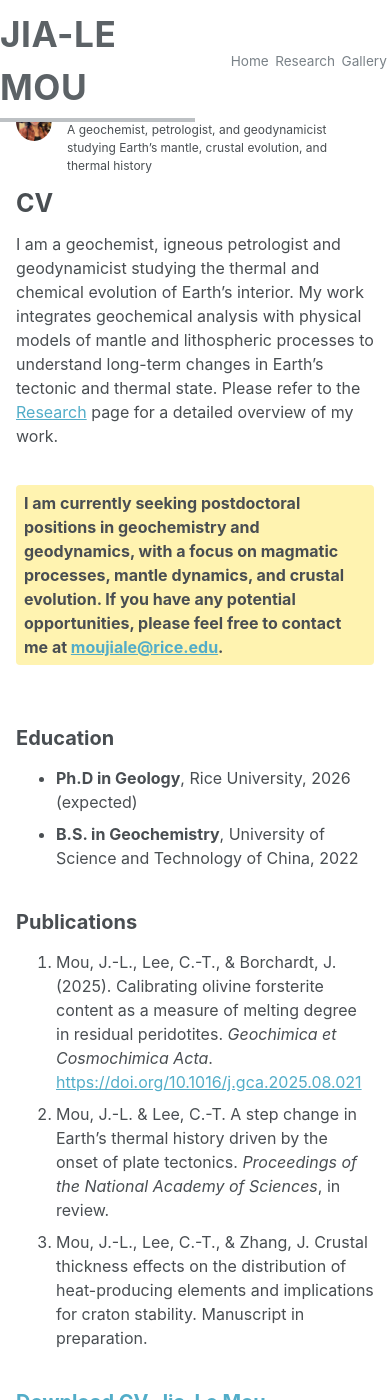
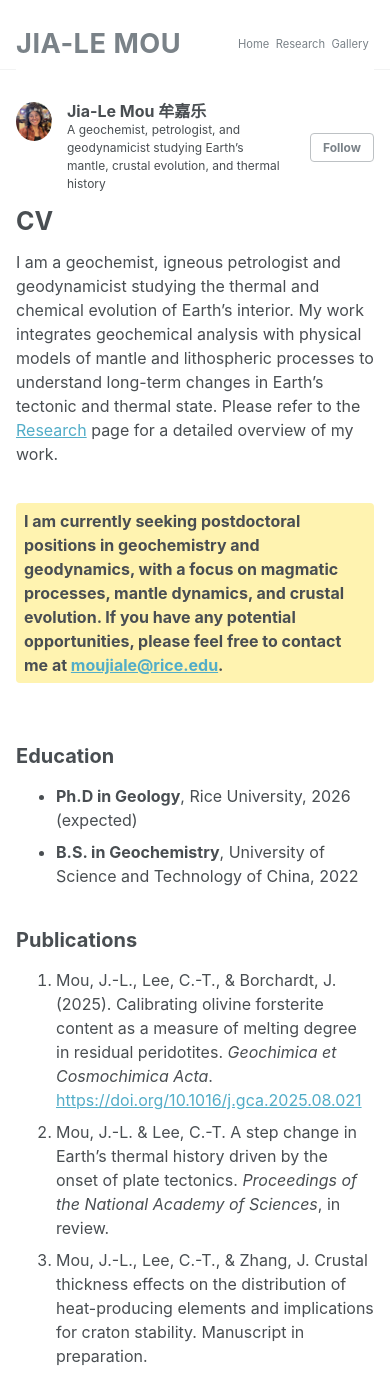
Before and after one commit to Mou-Jia-Le/Mou-Jia-Le.github.io, a Jekyll site: the page built from index.md, in a window 390 px wide and 1400 px high. Built offline with Jekyll 4.4.1, drawn with Linux system fonts in a browser that asks for light colours; some web fonts are replaced.

Commit message:
Update site content

```diff
--- a/_sass/_navigation.scss
+++ b/_sass/_navigation.scss
@@ -433,52 +433,18 @@
     }
   }
 }
-
 @media (max-width: 768px) {
-
-
-  /* 2. 名字 (Jia-Le Mou) 极度紧凑化 */
-  .greedy-nav .visible-links li:first-child a {
-    font-size: 0.9rem !important; /* 0.1rem 太小了看不见，建议 0.9 */
-    padding-left: 0 !important;
-    padding-right: 0.1rem !important;
-    margin-right: 0 !important;
-    font-weight: bold !important;
+  .greedy-nav .visible-links .masthead__menu-item--lg .site-title .name-en {
+    font-size: 1.7rem !important;
   }
 
-  /* 3. 导航链接 (Home, Gallery...) 紧贴名字 */
-  .greedy-nav .visible-links li:not(:first-child) a {
-    margin-left: 0.2rem !important; /* 修复了空格错误 */
-    margin-right: 0.2rem !important;
-    font-size: 0.85rem !important;
-    padding: 0.5rem 0 !important;
+  .greedy-nav .visible-links li:not(.masthead__menu-item--lg) a {
+    font-size: 0.7rem !important;
+    padding: 0.2rem !important;
+    margin: 0 !important;
   }
-
-  /* 4. 侧边栏作者信息微调 */
-  .sidebar, .author__profile {
-    margin-top: 0 !important; /* 既然 #main 已经加了 padding，这里设为 0 */
-    position: relative;
-    z-index: 1;
-  }
-
   .greedy-nav button {
     display: none !important;
+
   }
-
-  .masthead__inner-wrap {
-    padding: 0 !important;
-    min-height: 0 !important;
-  }
-
-  .masthead {
-    position: fixed !important; /* 强制固定在顶部 */
-    top: 0;
-    width: 100%;
-    z-index: 100 !important;
-  }
-
-  .author__urls-wrapper .btn--inverse {
-    display: none !important;
 }
-
-}
```
